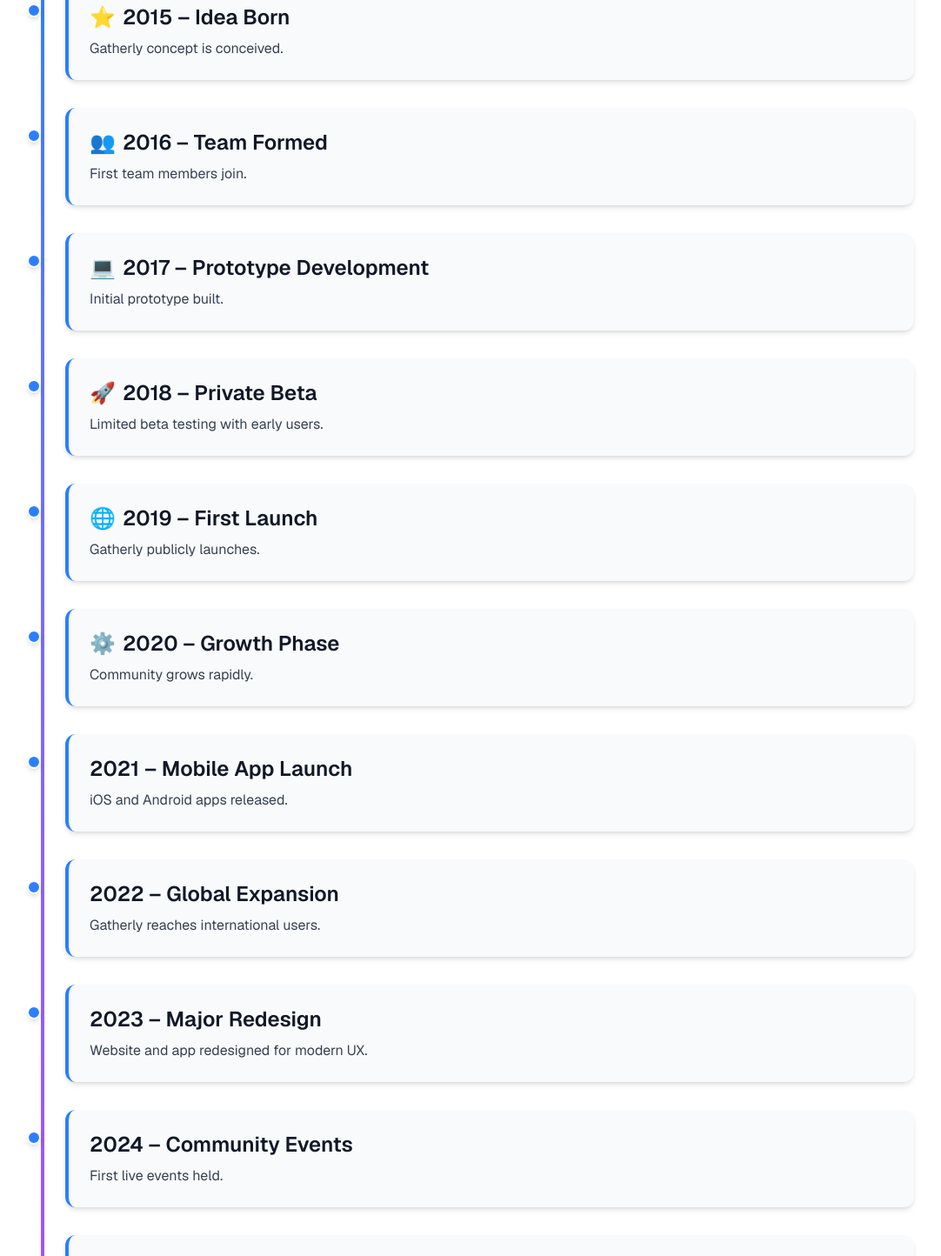
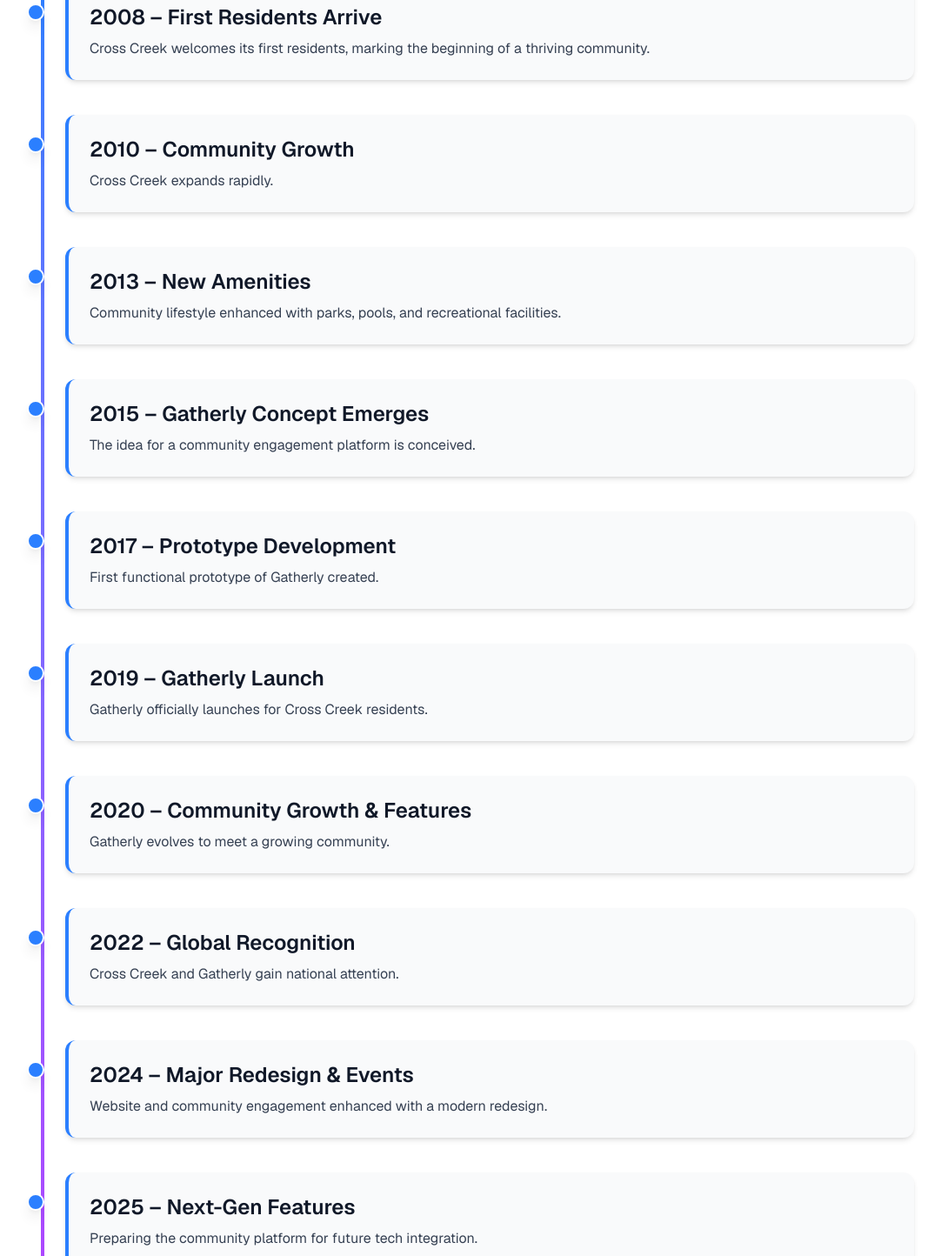
Before and after one commit to TSA-Group/tsa_group_starter, a Next.js app: page /history in a window 1280 px wide. Shown: the part 360-1804 px from the top of the page at 87% size, without its empty margins (101-1183 px from the left). Built offline with nearby package versions, Linux system fonts and the light colour scheme.

Commit message:
Update page.tsx

```diff
--- a/app/history/page.tsx
+++ b/app/history/page.tsx
@@ -8,102 +8,107 @@ type Milestone = {
   title: string;
   description: string;
   details?: string[];
-  badge?: string;
 };
 
-const historyData: Milestone[] = [
+const crossCreekHistory: Milestone[] = [
+  {
+    year: 2008,
+    title: "First Residents Arrive",
+    description: "Cross Creek welcomes its first residents, marking the beginning of a thriving community.",
+    details: [
+      "Initial homes completed in the southern section",
+      "Community amenities like parks and walking trails begin development",
+      "Early residents form neighborhood committees",
+    ],
+  },
+  {
+    year: 2010,
+    title: "Community Growth",
+    description: "Cross Creek expands rapidly.",
+    details: [
+      "Population reaches over 2,000 residents",
+      "Local school partnerships established",
+      "Community events like summer fairs introduced",
+    ],
+  },
+  {
+    year: 2013,
+    title: "New Amenities",
+    description: "Community lifestyle enhanced with parks, pools, and recreational facilities.",
+    details: [
+      "Basketball courts and tennis courts built",
+      "Community clubhouse opens",
+      "Walking and bike trails connect neighborhoods",
+    ],
+  },
   {
     year: 2015,
-    title: "Idea Born",
-    description: "Gatherly concept is conceived.",
-    details: ["Founder brainstorms app idea", "Initial sketches created"],
-    badge: "⭐",
-  },
-  {
-    year: 2016,
-    title: "Team Formed",
-    description: "First team members join.",
-    details: ["Core developers onboarded", "Designers hired"],
-    badge: "👥",
+    title: "Gatherly Concept Emerges",
+    description: "The idea for a community engagement platform is conceived.",
+    details: [
+      "Residents express need for better communication tools",
+      "Initial sketches for Gatherly created",
+      "Focus on connecting events, news, and community feedback",
+    ],
   },
   {
     year: 2017,
     title: "Prototype Development",
-    description: "Initial prototype built.",
-    details: ["Basic features implemented", "Internal testing begins"],
-    badge: "💻",
-  },
-  {
-    year: 2018,
-    title: "Private Beta",
-    description: "Limited beta testing with early users.",
-    details: ["Collected user feedback", "Improved usability"],
-    badge: "🚀",
+    description: "First functional prototype of Gatherly created.",
+    details: [
+      "Basic features like event listings and announcements implemented",
+      "Feedback gathered from a small group of residents",
+      "Design iterations based on usability testing",
+    ],
   },
   {
     year: 2019,
-    title: "First Launch",
-    description: "Gatherly publicly launches.",
-    details: ["Website goes live", "First 1000 users join"],
-    badge: "🌐",
+    title: "Gatherly Launch",
+    description: "Gatherly officially launches for Cross Creek residents.",
+    details: [
+      "Website goes live with full event calendar and news feed",
+      "Initial 1,000 residents onboarded",
+      "Positive community feedback and media coverage",
+    ],
   },
   {
     year: 2020,
-    title: "Growth Phase",
-    description: "Community grows rapidly.",
-    details: ["10,000+ users onboarded", "New features added"],
-    badge: "⚙️",
-  },
-  {
-    year: 2021,
-    title: "Mobile App Launch",
-    description: "iOS and Android apps released.",
+    title: "Community Growth & Features",
+    description: "Gatherly evolves to meet a growing community.",
     details: [
-      "Smooth cross-platform experience",
-      "Push notifications implemented",
+      "10,000+ users join the platform",
+      "Mobile app development begins for iOS and Android",
+      "New features like polls and discussion boards added",
     ],
   },
   {
     year: 2022,
-    title: "Global Expansion",
-    description: "Gatherly reaches international users.",
-    details: ["New languages supported", "Server infrastructure scaled"],
-  },
-  {
-    year: 2023,
-    title: "Major Redesign",
-    description: "Website and app redesigned for modern UX.",
+    title: "Global Recognition",
+    description: "Cross Creek and Gatherly gain national attention.",
     details: [
-      "New branding",
-      "Performance optimization",
-      "Accessibility improvements",
+      "Community wins awards for innovative engagement",
+      "Gatherly expands to other neighborhoods",
+      "Residents actively contribute to content and moderation",
     ],
   },
   {
     year: 2024,
-    title: "Community Events",
-    description: "First live events held.",
+    title: "Major Redesign & Events",
+    description: "Website and community engagement enhanced with a modern redesign.",
     details: [
-      "Workshops and meetups organized",
-      "User-generated content initiatives",
+      "Mobile-first redesign for smoother UX",
+      "Live community events integrated with platform",
+      "Accessibility and performance improvements completed",
     ],
   },
   {
     year: 2025,
-    title: "AI Integration",
-    description: "AI tools integrated for personalized experiences.",
+    title: "Next-Gen Features",
+    description: "Preparing the community platform for future tech integration.",
     details: [
-      "Smart recommendations for events",
-      "AI-powered moderation",
-    ],
-  },
-  {
-    year: 2026,
-    title: "Future Plans",
-    description: "Preparing for next-gen features.",
-    details: [
-      "VR/AR experiences in beta",
-      "Global user base projected to double",
+      "AI-powered event recommendations in beta",
+      "Focus on sustainability and accessibility",
+      "VR/AR experiences in planning stage for residents",
     ],
   },
 ];
@@ -115,38 +120,33 @@ export default function HistoryClient() {
     <div className="min-h-screen bg-white px-6 pt-28 pb-16">
       <div className="mx-auto max-w-5xl">
         <h1 className="text-4xl font-bold tracking-tight mb-6 text-gray-900">
-          Our History
+          Cross Creek History
         </h1>
         <p className="text-sm text-neutral-600 mb-12">
-          Explore the key milestones that shaped Gatherly over the years.
+          Discover the milestones that shaped Cross Creek and the community platform Gatherly over the years.
         </p>
 
-        <div className="relative space-y-8">
+        <div className="relative space-y-10">
+          {/* Timeline vertical line */}
           <div className="absolute top-0 left-5 w-1 h-full bg-gradient-to-b from-blue-500 to-purple-500" />
 
-          {historyData.map((item, index) => (
+          {crossCreekHistory.map((item, index) => (
             <motion.div
               key={item.year}
               layout
-              initial={{ opacity: 0, x: index % 2 === 0 ? -50 : 50 }}
+              initial={{ opacity: 0, x: index % 2 === 0 ? -60 : 60 }}
               whileInView={{ opacity: 1, x: 0 }}
-              viewport={{ once: true, amount: 0.2 }}
-              transition={{ duration: 0.5 }}
+              viewport={{ once: true, amount: 0.3 }}
+              transition={{ duration: 0.6 }}
               className="relative pl-12"
             >
               <div
-                onClick={() =>
-                  setOpenYear(openYear === item.year ? null : item.year)
-                }
-                className="p-6 border-l-4 border-blue-500 bg-gray-50 rounded-xl shadow-md cursor-pointer hover:shadow-xl transition-shadow"
+                onClick={() => setOpenYear(openYear === item.year ? null : item.year)}
+                className="p-6 border-l-4 border-blue-500 bg-gray-50 rounded-xl shadow-md cursor-pointer hover:shadow-2xl transition-shadow duration-300 hover:scale-[1.02]"
               >
-                <h2 className="text-2xl font-semibold text-gray-900 flex items-center gap-2">
-                  {item.badge && <span>{item.badge}</span>}
-                  <span>
-                    {item.year} – {item.title}
-                  </span>
+                <h2 className="text-2xl font-semibold text-gray-900">
+                  {item.year} – {item.title}
                 </h2>
-
                 <p className="mt-2 text-gray-700">{item.description}</p>
 
                 <AnimatePresence>
@@ -165,8 +165,9 @@ export default function HistoryClient() {
                 </AnimatePresence>
               </div>
 
+              {/* Timeline dot */}
               <motion.div
-                className="absolute left-1 top-6 w-4 h-4 rounded-full bg-blue-500 border-2 border-white shadow-md"
+                className="absolute left-1 top-6 w-5 h-5 rounded-full bg-blue-500 border-2 border-white shadow-lg"
                 initial={{ scale: 0 }}
                 whileInView={{ scale: 1 }}
                 viewport={{ once: true }}
```
